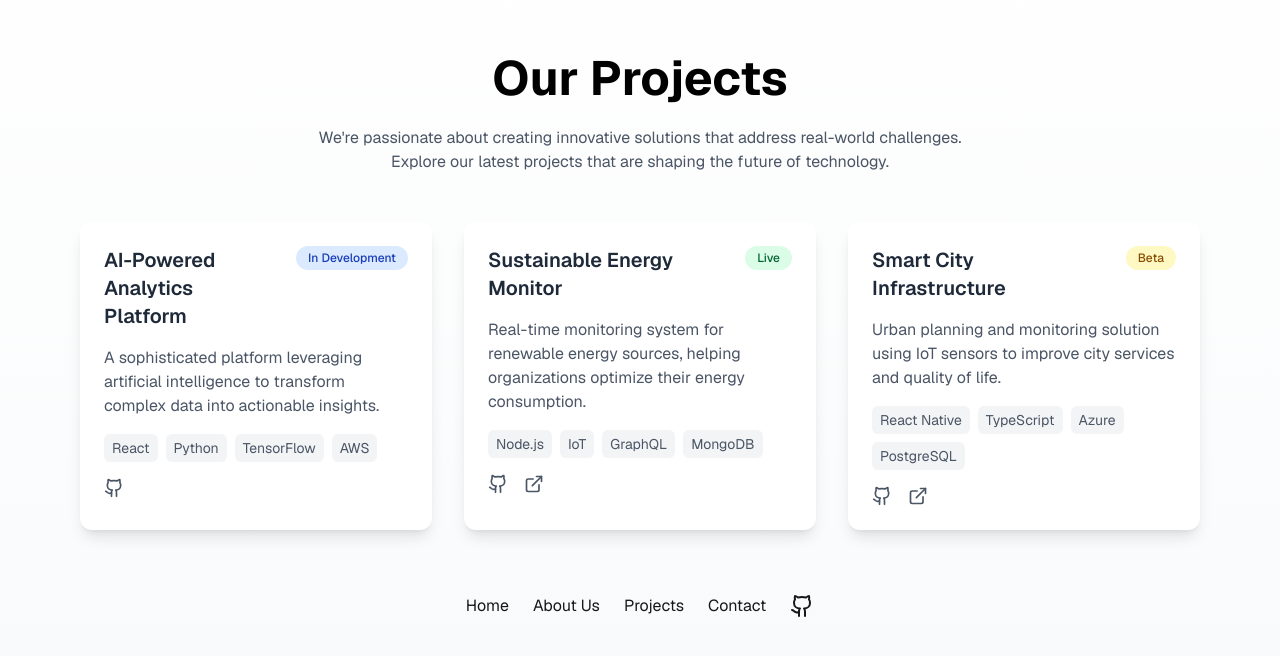
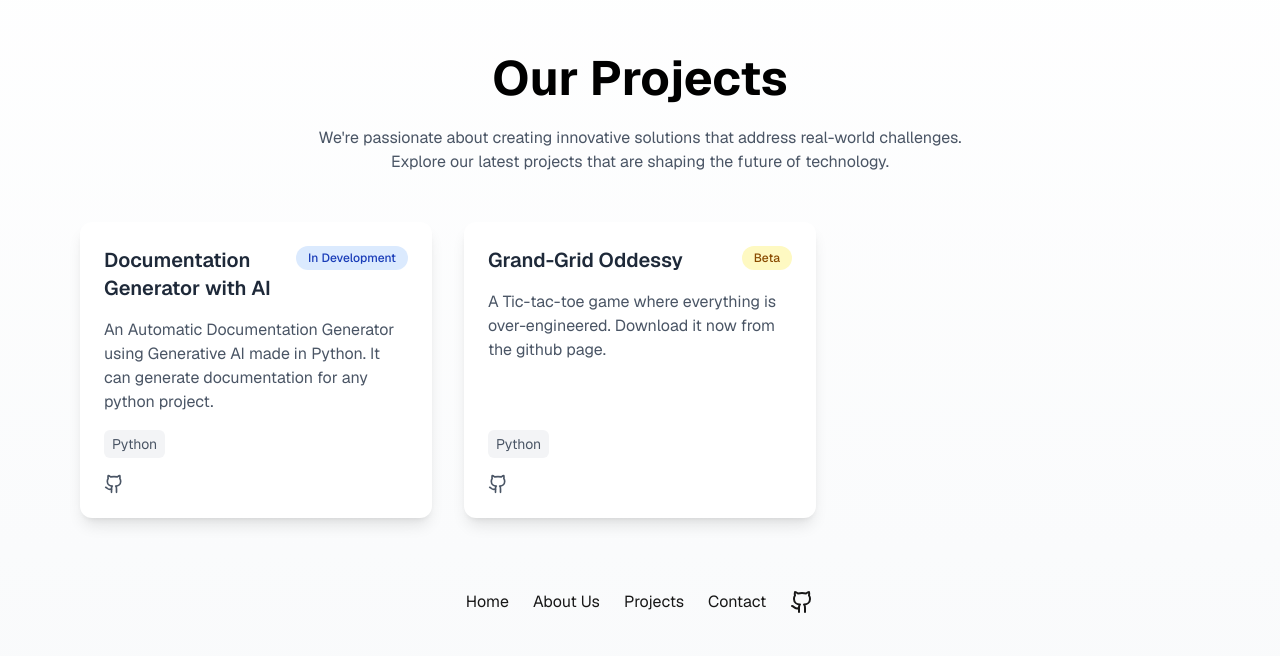
Before and after one commit to Sasutski/nns, a Next.js app: page /projects in a window 1280 px wide. Shown: the part 110-766 px from the top of the page. Built offline with nearby package versions, Linux system fonts and the light colour scheme.

Commit message:
updated projects/page.js

```diff
--- a/src/app/projects/page.js
+++ b/src/app/projects/page.js
@@ -6,28 +6,18 @@ import { Github, ExternalLink } from 'lucide-react';
 const Projects = () => {
   const projects = [
     {
-      title: "AI-Powered Analytics Platform",
-      description: "A sophisticated platform leveraging artificial intelligence to transform complex data into actionable insights.",
-      tech: ["React", "Python", "TensorFlow", "AWS"],
+      title: "Documentation Generator with AI",
+      description: "An Automatic Documentation Generator using Generative AI made in Python. It can generate documentation for any python project.",
+      tech: ["Python"],
       status: "In Development",
-      github: "https://github.com/yourusername/project1",
-      live: null // Add live link if available
+      github: "https://github.com/NNS-Development/documentation-generator",
     },
     {
-      title: "Sustainable Energy Monitor",
-      description: "Real-time monitoring system for renewable energy sources, helping organizations optimize their energy consumption.",
-      tech: ["Node.js", "IoT", "GraphQL", "MongoDB"],
-      status: "Live",
-      github: "https://github.com/yourusername/project2",
-      live: "https://project-demo.com"
-    },
-    {
-      title: "Smart City Infrastructure",
-      description: "Urban planning and monitoring solution using IoT sensors to improve city services and quality of life.",
-      tech: ["React Native", "TypeScript", "Azure", "PostgreSQL"],
+      title: "Grand-Grid Oddessy",
+      description: "A Tic-tac-toe game where everything is over-engineered. Download it now from the github page.",
+      tech: ["Python"],
       status: "Beta",
-      github: "https://github.com/yourusername/project3",
-      live: "https://beta.project-demo.com"
+      github: "github.com/NNS-Development/Grand-Grid-Odyssey/",
     }
   ];
 
@@ -56,8 +46,9 @@ const Projects = () => {
               initial={{ opacity: 0, y: 20 }}
               animate={{ opacity: 1, y: 0 }}
               transition={{ duration: 0.5, delay: index * 0.1 }}
-              className="bg-white dark:bg-gray-800 rounded-xl p-6 shadow-lg hover:shadow-xl transition-shadow duration-300"
+              className="bg-white dark:bg-gray-800 rounded-xl p-6 shadow-lg hover:shadow-xl transition-shadow duration-300 flex flex-col justify-between"
             >
+              <div>
                 <div className="flex justify-between items-start gap-4 mb-4">
                   <h3 className="text-xl font-semibold text-gray-800 dark:text-white">
                     {project.title}
@@ -73,7 +64,9 @@ const Projects = () => {
                 <p className="text-gray-600 dark:text-gray-300 mb-4">
                   {project.description}
                 </p>
-              <div className="flex flex-wrap gap-2 mb-4">
+              </div>
+              <div className="flex flex-col gap-4 mt-auto">
+                <div className="flex flex-wrap gap-2">
                   {project.tech.map((tech, techIndex) => (
                     <span
                       key={techIndex}
@@ -105,6 +98,7 @@ const Projects = () => {
                     </a>
                   )}
                 </div>
+              </div>
             </motion.div>
           ))}
         </div>
```
Lines whose indentation alone changed are shown as unchanged.
